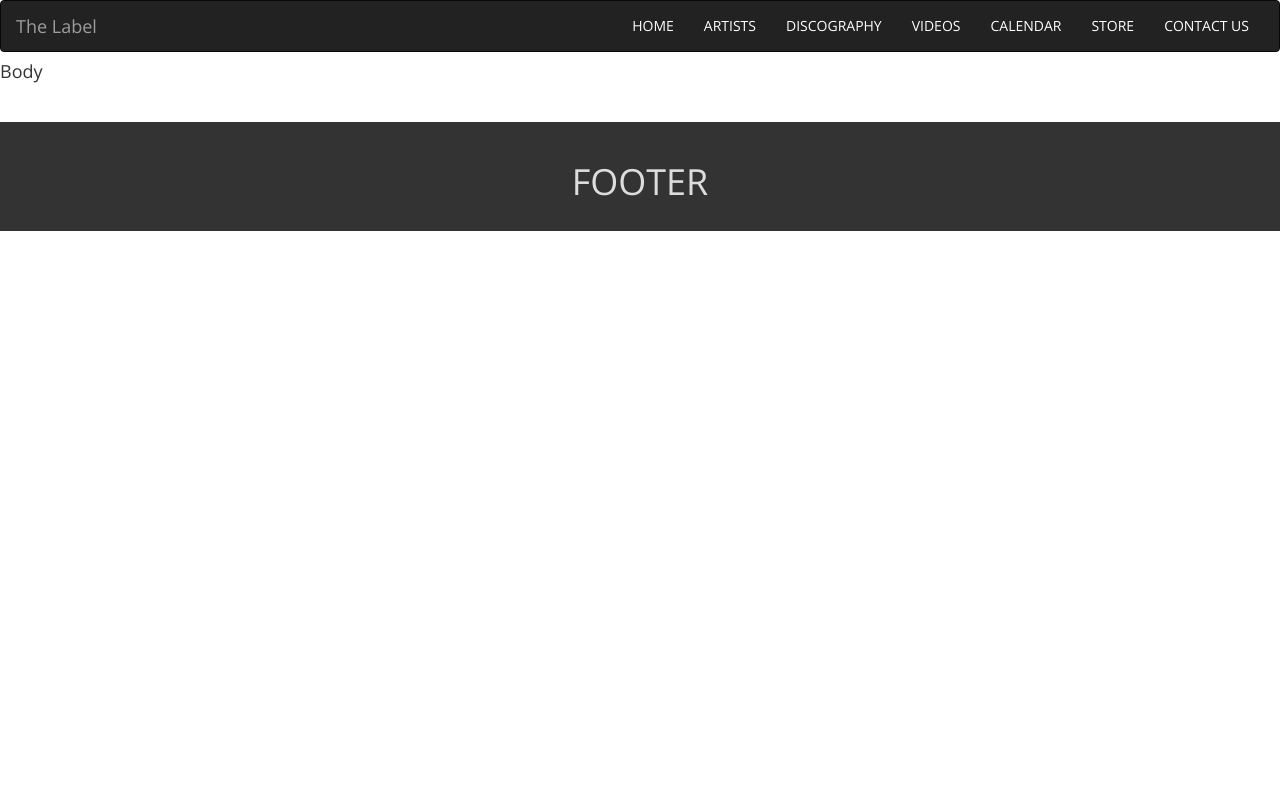
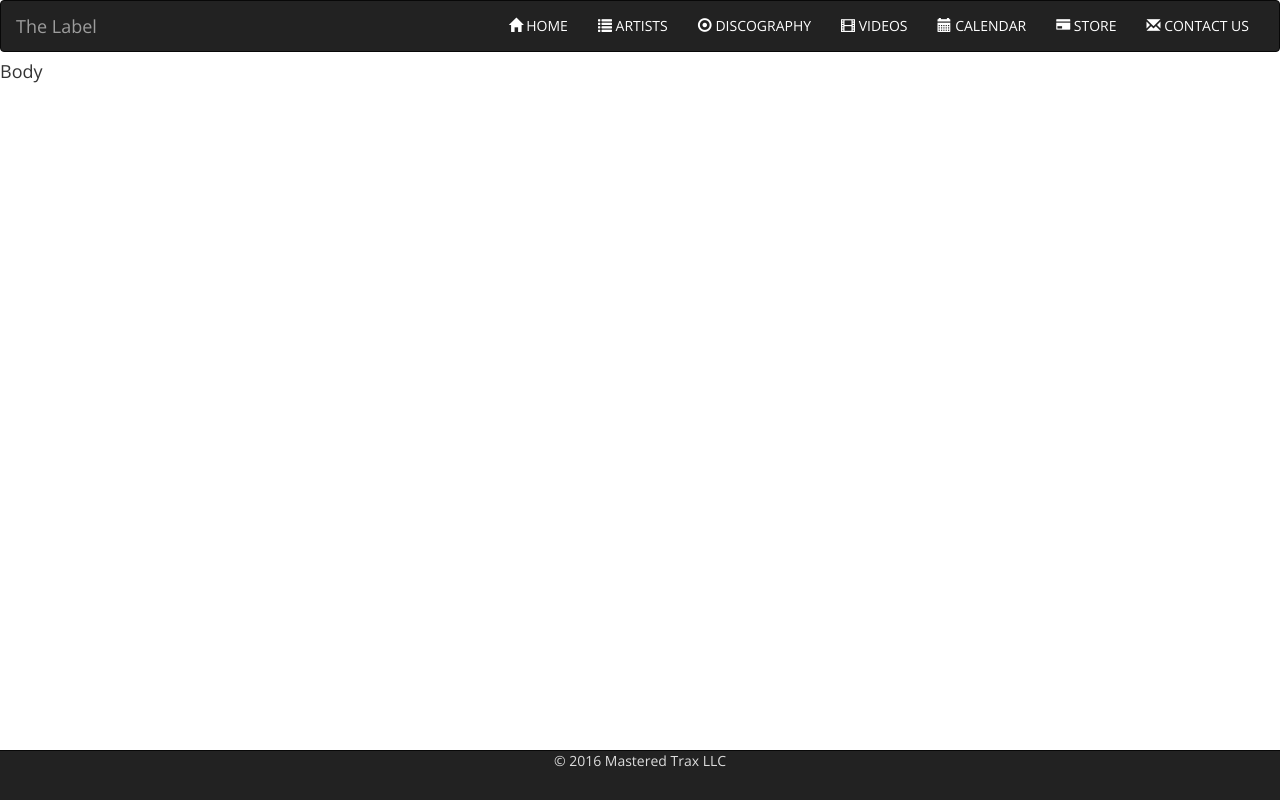
Before and after one commit to vlopezjr/MasteredTrax, a website: page src/MasteredTrax/wwwroot/index.html in a window 1280 px wide. Drawn offline with nearby package versions, Linux system fonts and the light colour scheme.

Commit message:
more changes

```diff
--- a/src/MasteredTrax/wwwroot/css/app.css
+++ b/src/MasteredTrax/wwwroot/css/app.css
@@ -15,8 +15,8 @@ body {
 }
 
 footer {
-    background-color: #333;
+
     color: #ddd;
-    padding: 20px;
+
     text-align: center;
 }
--- a/src/MasteredTrax/wwwroot/index.html
+++ b/src/MasteredTrax/wwwroot/index.html
@@ -26,27 +26,34 @@
                 <div class="collapse navbar-collapse" id="bs-example-navbar-collapse-1">
 
                     <ul class="nav navbar-nav navbar-right">
-                        <li><a href="#inicio">HOME</a></li>
-                        <li><a href="#artistas">ARTISTS</a></li>
-                        <li><a href="#discografia">DISCOGRAPHY</a></li>
-                        <li><a href="#videos">VIDEOS</a></li>
-                        <li><a href="#calendario">CALENDAR</a></li>
-                        <li><a href="#tienda">STORE</a></li>
-                        <li><a href="#contact">CONTACT US</a></li>
+                        <li><a href="#inicio"><i class="glyphicon glyphicon-home"></i> HOME</a></li>
+                        <li><a href="#artistas"><i class="glyphicon glyphicon-list"></i> ARTISTS</a></li>
+                        <li><a href="#discografia"><i class="glyphicon glyphicon-record"></i> DISCOGRAPHY</a></li>
+                        <li><a href="#videos"><i class="glyphicon glyphicon-film"></i> VIDEOS</a></li>
+                        <li><a href="#calendario"><i class="glyphicon glyphicon-calendar"></i> CALENDAR</a></li>
+                        <li><a href="#tienda"><i class="glyphicon glyphicon-credit-card"></i> STORE</a></li>
+                        <li><a href="#contact"><i class="glyphicon glyphicon-envelope"></i> CONTACT US</a></li>
                     </ul>
                 </div><!-- /.navbar-collapse -->
             </div><!-- /.container-fluid -->
         </nav>
     </header>
+
     <div class="container-fluid">
         <div class="row">
             <h4>Body</h4>
             <p>&nbsp;</p>
         </div>
     </div>
-    <footer class="container-fluid">
-        <h1>FOOTER</h1>
+
+    <footer>
+        <nav class="navbar navbar-inverse navbar-fixed-bottom">
+            <div class="container-fluid">
+                &copy; 2016 Mastered Trax LLC
+            </div>
+        </nav>
     </footer>
+
     <script src="lib/jquery/dist/jquery.js"></script>
     <script src="lib/bootstrap/dist/js/bootstrap.js"></script>
 </body>
```
